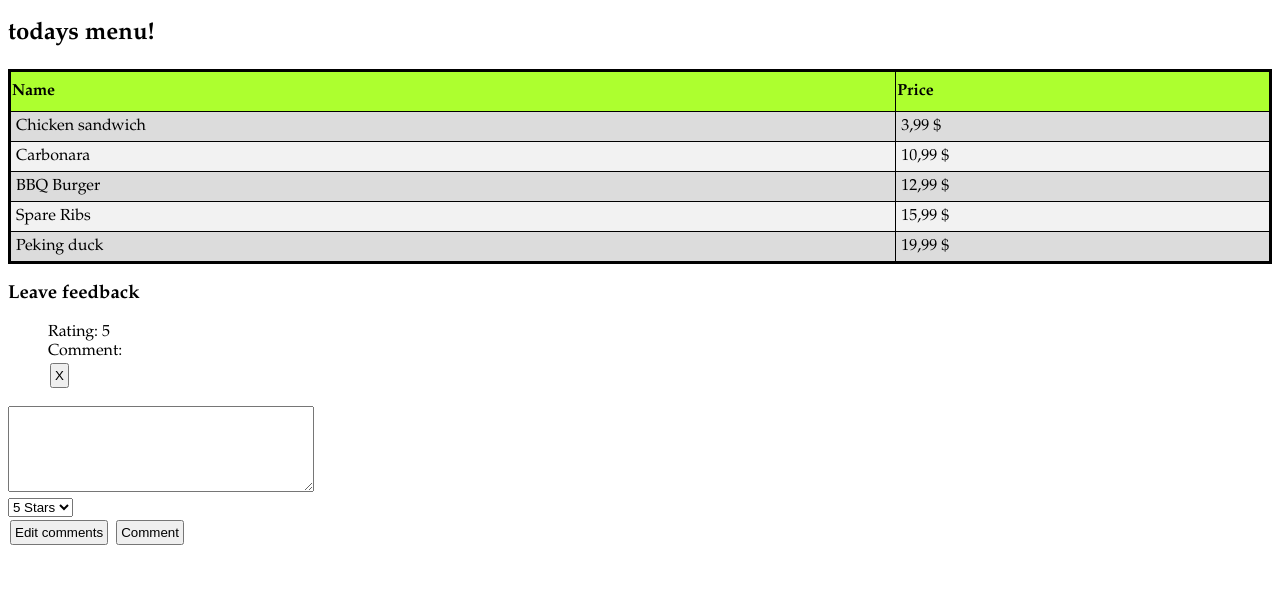
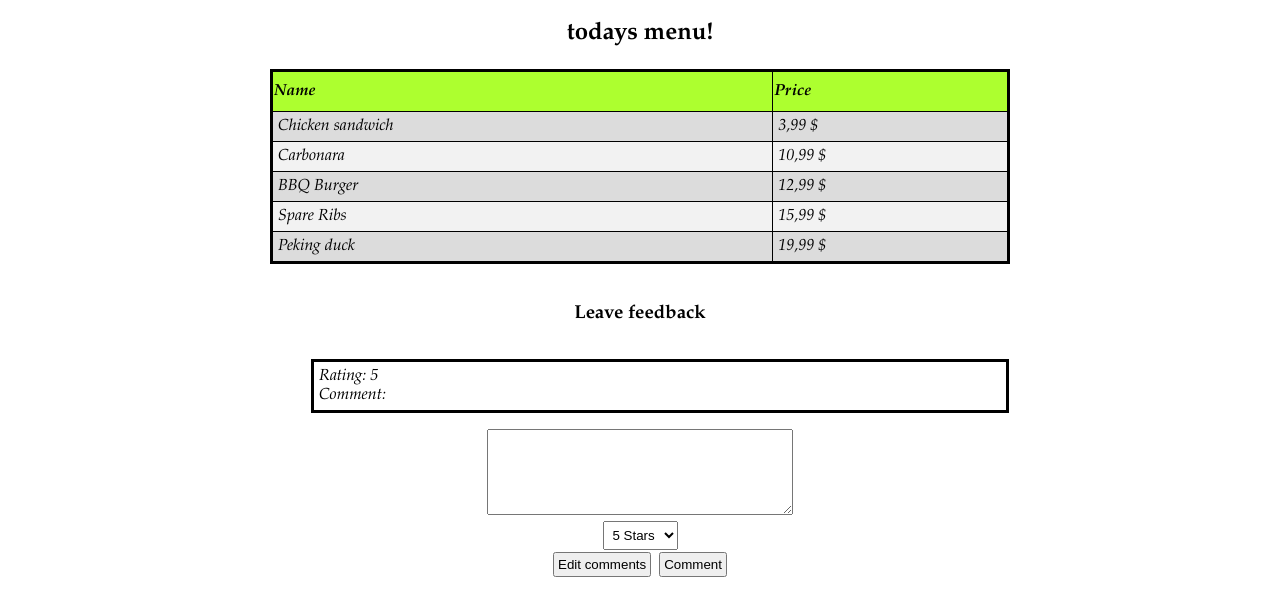
Before and after one commit to GouchinHub/WebAppsWeek1, a website built with Parcel: page index.html in a window 1280 px wide. Both pictures are taken after a click on the button "Comment". Built offline with nearby package versions, Linux system fonts and the light colour scheme.

Commit message:
week2 more fixes

```diff
--- a/src/menu-styles.css
+++ b/src/menu-styles.css
@@ -1,6 +1,3 @@
-body {
-  font-family: Garamond;
-}
 table {
   border: 3px solid black;
   border-collapse: collapse;
--- a/src/menu.js
+++ b/src/menu.js
@@ -1,7 +1,7 @@
 import "./menu-styles.css";
 
 document.getElementById("menu").innerHTML = `
-<table class="menu-table" id="menu-table">
+<table id="menu-table">
       <tr>
         <th>
           Name
--- a/src/styles.css
+++ b/src/styles.css
@@ -7,27 +7,27 @@ button {
   margin: 2px;
 }
 
-#header {
+.header {
   font-style: italic;
   align-content: center;
 }
 
-#menu-layout {
+.menu-layout {
   text-align: center;
   max-width: 740px;
   margin: auto;
 }
-#area-divider {
+.area-divider {
   padding-top: 20px;
 }
-#rating-divider {
+.rating-divider {
   align-self: center;
 }
-#rating-select {
+.rating-select {
   padding: 5px;
 }
 
-#comment {
+.comment {
   text-align: left;
 
   margin: 1px;
@@ -35,11 +35,11 @@ button {
   padding: 5px;
 }
 
-#commentArea {
+.commentArea {
   width: 300px;
   height: 80px;
 }
 
-#remove-comment {
+.remove-comment {
   display: none;
 }
```
